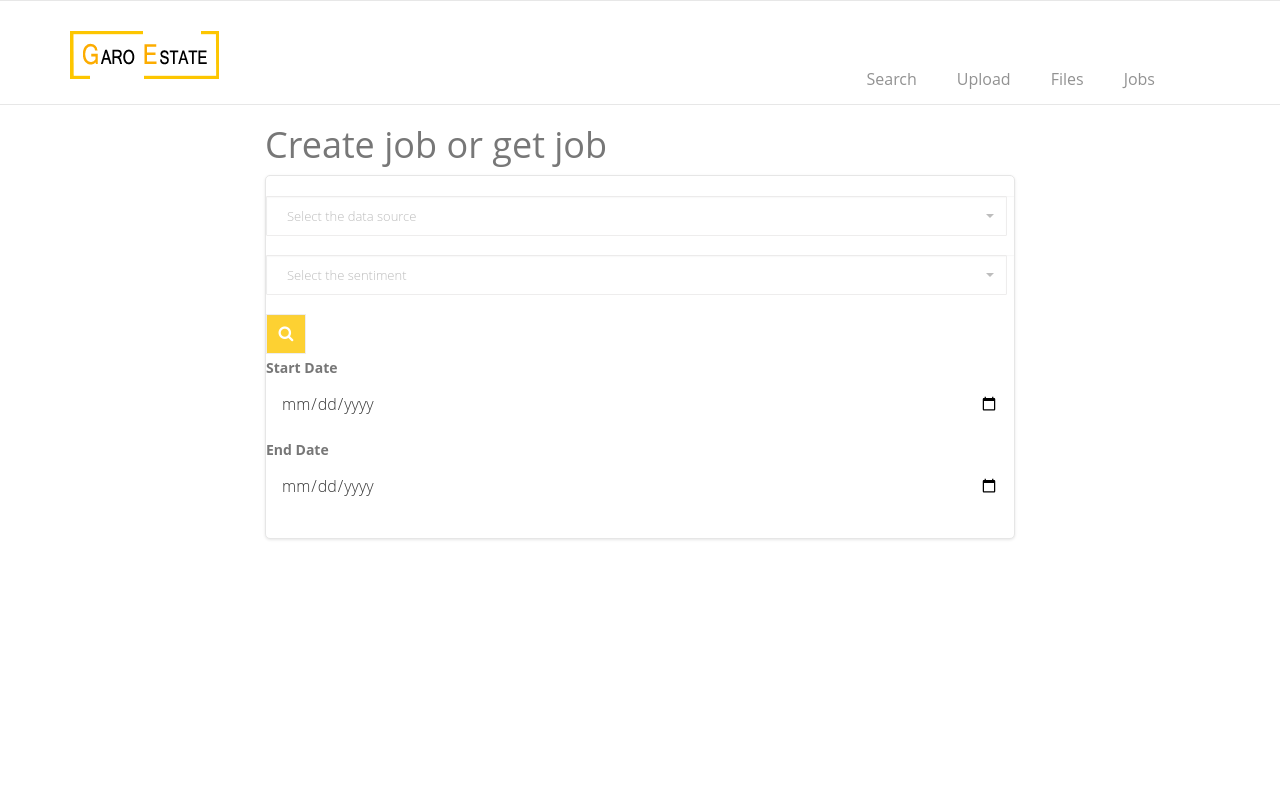
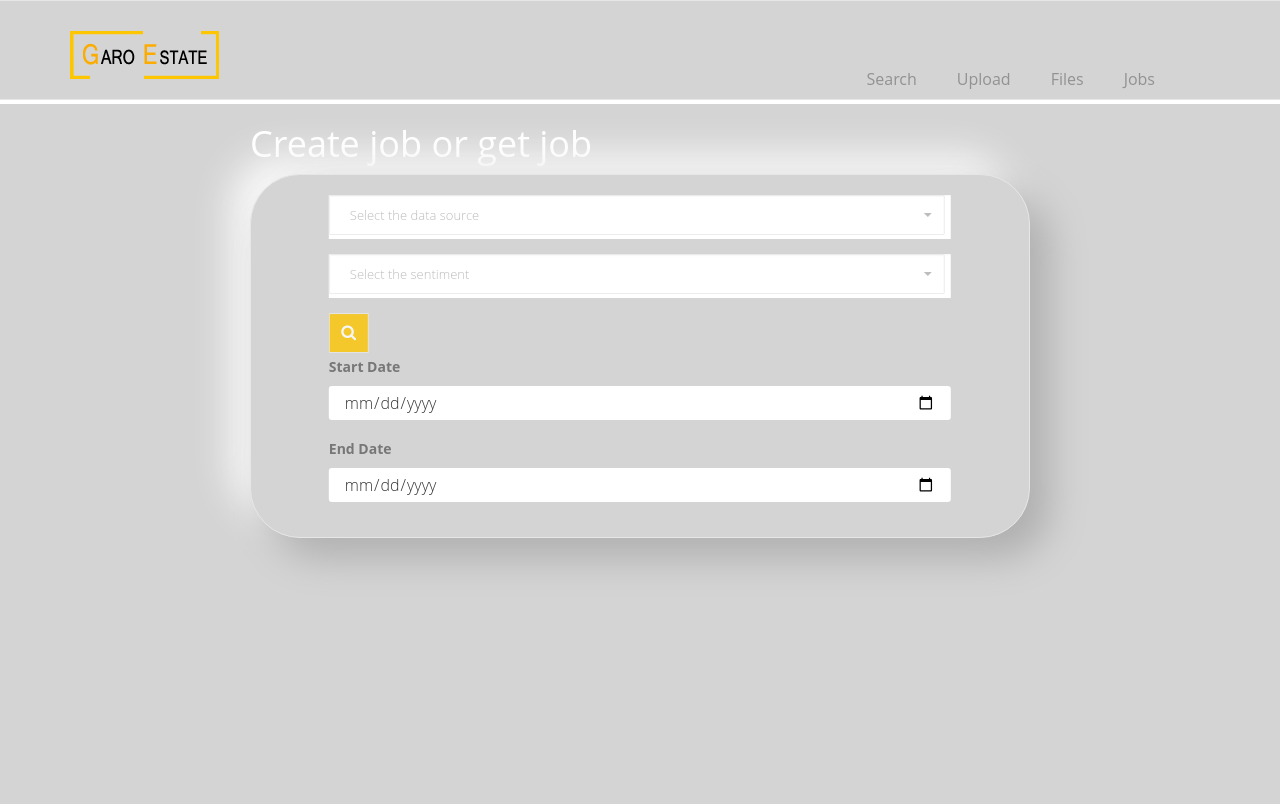
Before and after one commit to JangasMonsterPlace/flask-webapp, a Flask app: page / in a window 1280 px wide. Before the commit the page ends 540 px from the top, so only its background shows below. Run offline with Flask 2, Linux system fonts and the light colour scheme; some libraries are stand-ins or nearby versions.

Commit message:
some styling

```diff
--- a/app/static/custom/custom.css
+++ b/app/static/custom/custom.css
@@ -1,14 +1,32 @@
-/* .search-header{
-    background-image: url('img/header-img.jpg');
-    height: calc(100vh - 100px);
-    width: 100vw;
-    overflow: hidden;
+.search-header {
+  background-color: #d4d4d4;
+  height: calc(100vh - 100px);
+  width: 100vw;
+  overflow: hidden;
+}
+.header {
+  background-color: #d4d4d4;
+  color: white !important;
+}
+.nav-mod {
+  background-color: #d4d4d4;
+  max-height: 100px;
+  color: white;
 }
 
-.nav-mod {
-    max-height: 100px;
+.text-black {
+  color: white !important;
 }
 
-.text-white{
-    color: white!important;
-} */
+.search-form {
+  border-radius: 50px;
+  background: #d4d4d4;
+  box-shadow:  20px 20px 37px #b0b0b0,
+               -20px -20px 37px #f8f8f8;
+}
+.wrap-form{
+  width: 80%;
+  position: relative;
+  left: 50%;
+  transform: translateX(-50%);
+}
--- a/app/templates/header.html
+++ b/app/templates/header.html
@@ -1,4 +1,4 @@
-<header>
+<header class="header">
     <nav class="navbar navbar-default nav-mod">
         <div class="container">
             <img src="" alt="">
--- a/app/templates/index.html
+++ b/app/templates/index.html
@@ -1,10 +1,14 @@
 {% extends "base.html" %} {% block main %}
 <div class="search-header">
   <div class="container">
+    <div class="row mb-5">
+      <div class="col-lg-8 col-lg-offset-2 col-md-10 col-md-offset-1 col-sm-12">
         <div class="row">
-      <div class="col-lg-8 col-lg-offset-2 col-md-10 col-md-offset-1 col-sm-12">
-        <h2 class="text-white">Create job or get job</h2>
-        <div class="search-form " style="visibility: visible; animation-delay: 0.8s; animation-name: pulse">
+          <h2 class="text-black mb-5">Create job or get job</h2>
+        </div>
+        <div class="row mt-5">
+          <div class="search-form mt-5" style="visibility: visible; animation-delay: 0.8s; animation-name: pulse">
+            <div class="wrap-form">
               <form method="POST" action="/job">
                 <div class="form-row">
                   <!-- <div class="form-group col-3">
@@ -21,7 +25,7 @@
                     </select>
                   </div>
                   <div class="form-group col-3">
-                <select name="sentiment" id="sentiment" class="selectpicker form-control" data-live-search="true"  data-live-search-style="begins" title="Select the sentiment" tabindex="-98">
+                    <select name="sentiment" id="sentiment" class="selectpicker form-control" data-live-search="true" data-live-search-style="begins" title="Select the sentiment" tabindex="-98">
                       <option value="">Sentiment</option>
                       <option value="all">All</option>
                       <option value="own">Own</option>
@@ -47,4 +51,7 @@
           </div>
         </div>
       </div>
+    </div>
+  </div>
   {% endblock %}
+</div>
```
Lines whose indentation alone changed are shown as unchanged.
